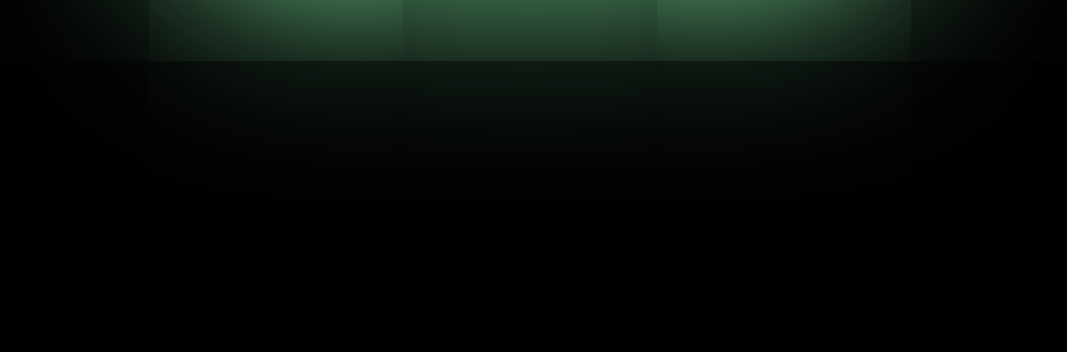
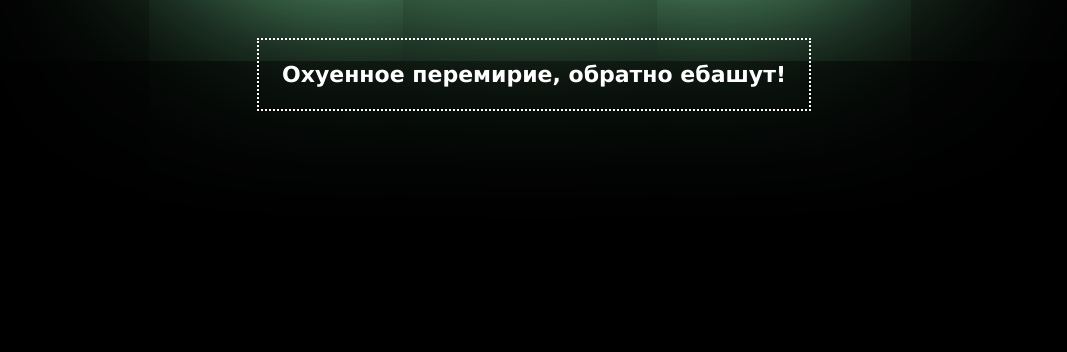
Before and after one commit to AndreyKachanov/git_training, a plain HTML site: page index.html in a window 1280 px wide. Shown: the part 448-800 px from the top of the page, without its empty margins (106-1173 px from the left). Drawn offline with Linux system fonts and the light colour scheme.

Commit message:
Добавлен блок 'Охуенно перемирие'

```diff
--- a/index.html
+++ b/index.html
@@ -10,5 +10,8 @@
 			<h1>Git tranning</h1>
 			<p><a href="">Not fast forward</a></p>
 		</div>
+		<div id="conflict">
+			<h3>Охуенное перемирие, обратно ебашут!</h3>
+		</div>
 	</body>
 </html>
--- a/style.css
+++ b/style.css
@@ -32,3 +32,15 @@ body {
 	color: inherit;
 	text-decoration: none;
 }
+
+#conflict {
+	width: 550px;
+	margin: 60px auto 0 auto;
+	border: 2px dotted #fff;
+}
+
+#conflict h3 {
+	color: #fff;
+	text-align: center;
+	font: bold 22px Verdana, sans-serif;
+}
```
